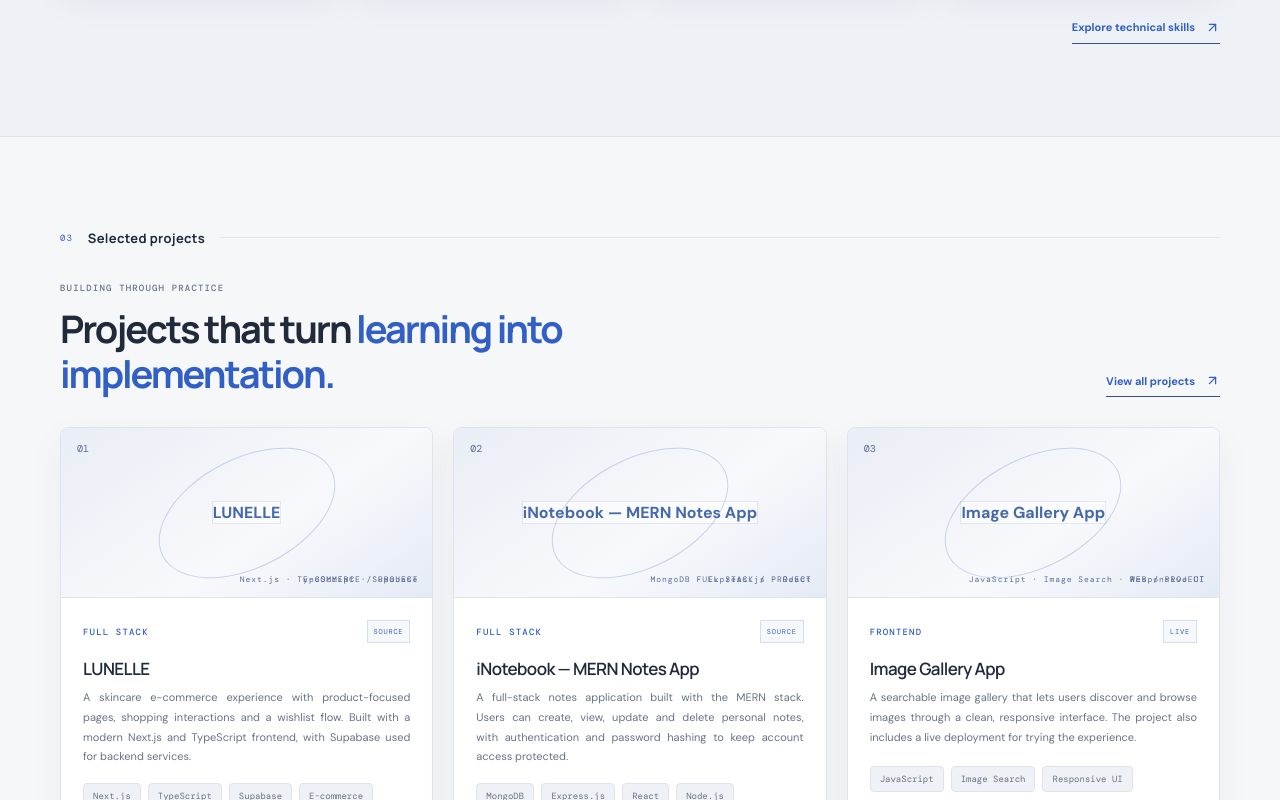
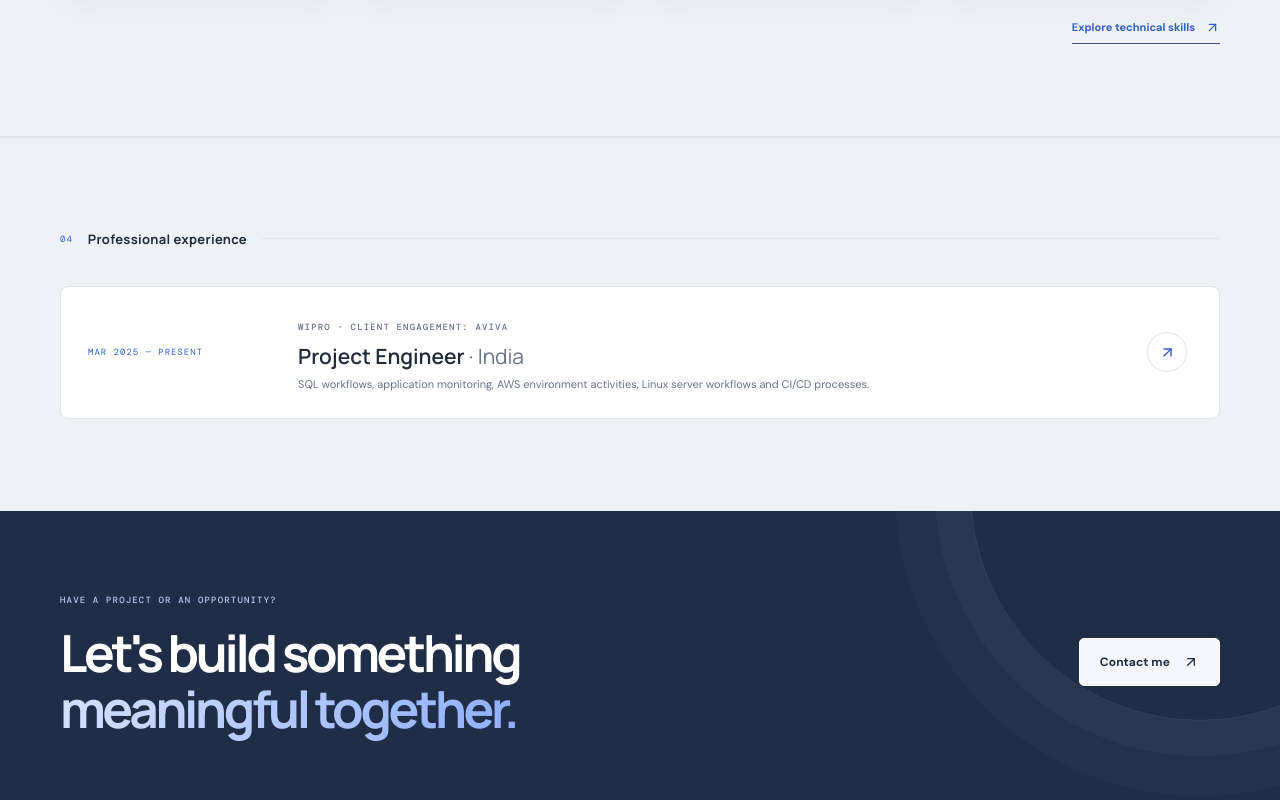
Before and after one commit to codewithdevanshh/portfolio-v2, a React (Vite) app: page /en in a window 1280 px wide. Shown: the part 1920-2720 px from the top of the page. Built offline with nearby package versions, Linux system fonts and the light colour scheme.

Commit message:
Remove selected projects section from homepage

```diff
--- a/src/App.jsx
+++ b/src/App.jsx
@@ -259,7 +259,6 @@ function Home({theme,setTheme}){return <Shell theme={theme} setTheme={setTheme}>
     <Capability icon={<Server/>} n="03" title="Linux &amp; systems" text="Working with Linux-based server workflows and secure access tools such as PuTTY and WinSCP."/>
     <Capability icon={<Workflow/>} n="04" title="Delivery workflows" text="Using Azure Repos and gaining practical understanding of CI/CD pipeline activities."/>
   </div><div className="home-section-link"><NavLink to="/en/skills" className="under-link">Explore technical skills <ArrowUpRight size={15}/></NavLink></div></div></section>
-  <section className="section container home-project-section"><SectionHeading n="03" label="Selected projects"/><div className="home-section-heading"><div><Eyebrow>BUILDING THROUGH PRACTICE</Eyebrow><h2>Projects that turn <em>learning into implementation.</em></h2></div><NavLink to="/en/projects" className="under-link">View all projects <ArrowUpRight size={15}/></NavLink></div><ProjectPreview/></section>
   <section className="section experience-preview home-experience"><div className="container"><SectionHeading n="04" label="Professional experience"/><div className="timeline-preview"><div className="timeline-date">MAR 2025 — PRESENT</div><div><Eyebrow>WIPRO · CLIENT ENGAGEMENT: AVIVA</Eyebrow><h3>Project Engineer <span>· India</span></h3><p>SQL workflows, application monitoring, AWS environment activities, Linux server workflows and CI/CD processes.</p></div><NavLink to="/en/experience" className="round-link" aria-label="View professional experience"><ArrowUpRight size={17}/></NavLink></div></div></section>
   <CTA/>
 </Shell>}
```
